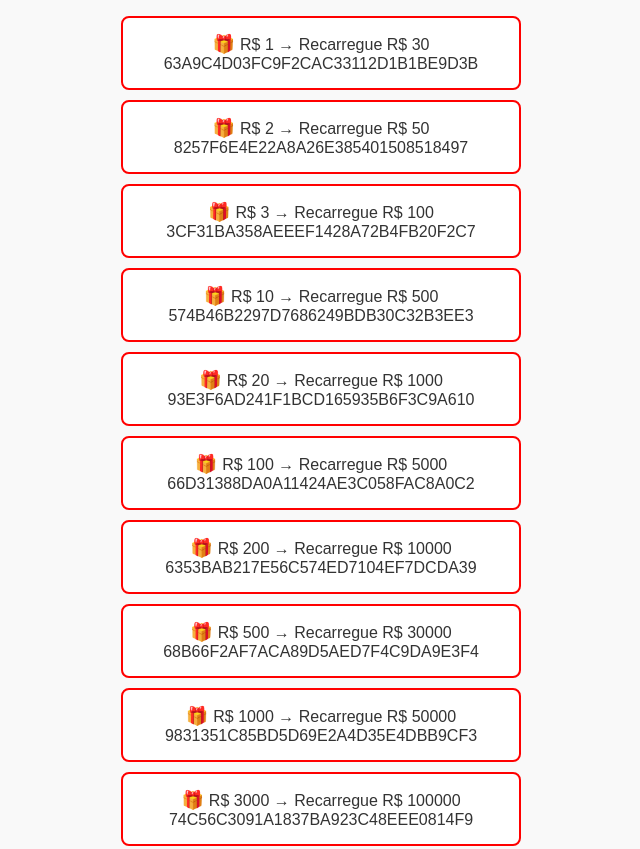
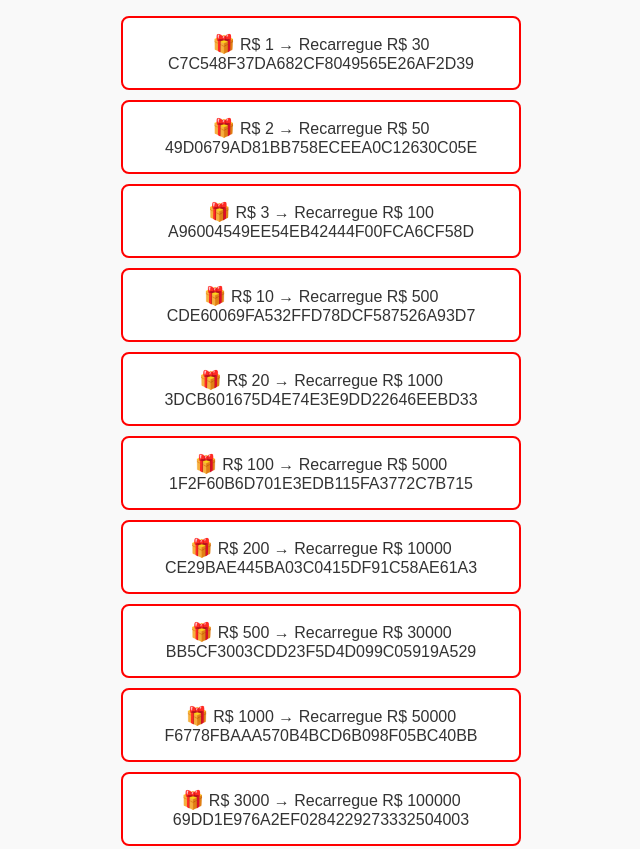
Before and after one commit to hs51gm/BRA, a plain HTML site: page index.html in a window 1280 px wide. Shown: the part 343-1192 px from the top of the page, without its empty margins (319-959 px from the left). Drawn offline with Linux system fonts and the light colour scheme.

Commit message:
Add files via upload

```diff
--- a/index.html
+++ b/index.html
@@ -96,45 +96,45 @@
   <h3>CLIQUE NOS CÓDIGOS PARA COPIÁ-LOS AUTOMATICAMENTE</h3>
 
   <!-- Code Items -->
-  <div class="code-item" onclick="copyToClipboard('63A9C4D03FC9F2CAC33112D1B1BE9D3B')">
+  <div class="code-item" onclick="copyToClipboard('C7C548F37DA682CF8049565E26AF2D39')">
     <span class="gift-icon">🎁</span>R$ 1 → Recarregue R$ 30<br>
-    63A9C4D03FC9F2CAC33112D1B1BE9D3B
+    C7C548F37DA682CF8049565E26AF2D39
   </div>
-  <div class="code-item" onclick="copyToClipboard('8257F6E4E22A8A26E385401508518497')">
+  <div class="code-item" onclick="copyToClipboard('49D0679AD81BB758ECEEA0C12630C05E')">
     <span class="gift-icon">🎁</span>R$ 2 → Recarregue R$ 50<br>
-    8257F6E4E22A8A26E385401508518497
+    49D0679AD81BB758ECEEA0C12630C05E
   </div>
-  <div class="code-item" onclick="copyToClipboard('3CF31BA358AEEEF1428A72B4FB20F2C7')">
+  <div class="code-item" onclick="copyToClipboard('A96004549EE54EB42444F00FCA6CF58D')">
     <span class="gift-icon">🎁</span>R$ 3 → Recarregue R$ 100<br>
-    3CF31BA358AEEEF1428A72B4FB20F2C7
+    A96004549EE54EB42444F00FCA6CF58D
   </div>
-  <div class="code-item" onclick="copyToClipboard('574B46B2297D7686249BDB30C32B3EE3')">
+  <div class="code-item" onclick="copyToClipboard('CDE60069FA532FFD78DCF587526A93D7')">
     <span class="gift-icon">🎁</span>R$ 10 → Recarregue R$ 500<br>
-    574B46B2297D7686249BDB30C32B3EE3
+    CDE60069FA532FFD78DCF587526A93D7
   </div>
-  <div class="code-item" onclick="copyToClipboard('93E3F6AD241F1BCD165935B6F3C9A610')">
+  <div class="code-item" onclick="copyToClipboard('3DCB601675D4E74E3E9DD22646EEBD33')">
     <span class="gift-icon">🎁</span>R$ 20 → Recarregue R$ 1000<br>
-    93E3F6AD241F1BCD165935B6F3C9A610
+    3DCB601675D4E74E3E9DD22646EEBD33
   </div>
-  <div class="code-item" onclick="copyToClipboard('66D31388DA0A11424AE3C058FAC8A0C2')">
+  <div class="code-item" onclick="copyToClipboard('1F2F60B6D701E3EDB115FA3772C7B715')">
     <span class="gift-icon">🎁</span>R$ 100 → Recarregue R$ 5000<br>
-    66D31388DA0A11424AE3C058FAC8A0C2
+    1F2F60B6D701E3EDB115FA3772C7B715
   </div>
-  <div class="code-item" onclick="copyToClipboard('6353BAB217E56C574ED7104EF7DCDA39')">
+  <div class="code-item" onclick="copyToClipboard('CE29BAE445BA03C0415DF91C58AE61A3')">
     <span class="gift-icon">🎁</span>R$ 200 → Recarregue R$ 10000<br>
-    6353BAB217E56C574ED7104EF7DCDA39
+    CE29BAE445BA03C0415DF91C58AE61A3
   </div>
-  <div class="code-item" onclick="copyToClipboard('68B66F2AF7ACA89D5AED7F4C9DA9E3F4')">
+  <div class="code-item" onclick="copyToClipboard('BB5CF3003CDD23F5D4D099C05919A529')">
     <span class="gift-icon">🎁</span>R$ 500 → Recarregue R$ 30000<br>
-    68B66F2AF7ACA89D5AED7F4C9DA9E3F4
+    BB5CF3003CDD23F5D4D099C05919A529
   </div>
-  <div class="code-item" onclick="copyToClipboard('9831351C85BD5D69E2A4D35E4DBB9CF3')">
+  <div class="code-item" onclick="copyToClipboard('F6778FBAAA570B4BCD6B098F05BC40BB')">
     <span class="gift-icon">🎁</span>R$ 1000 → Recarregue R$ 50000<br>
-    9831351C85BD5D69E2A4D35E4DBB9CF3
+    F6778FBAAA570B4BCD6B098F05BC40BB
   </div>
-  <div class="code-item" onclick="copyToClipboard('74C56C3091A1837BA923C48EEE0814F9')">
+  <div class="code-item" onclick="copyToClipboard('69DD1E976A2EF0284229273332504003')">
     <span class="gift-icon">🎁</span>R$ 3000 → Recarregue R$ 100000<br>
-    74C56C3091A1837BA923C48EEE0814F9
+    69DD1E976A2EF0284229273332504003
   </div>
 
   <div class="note">
```
